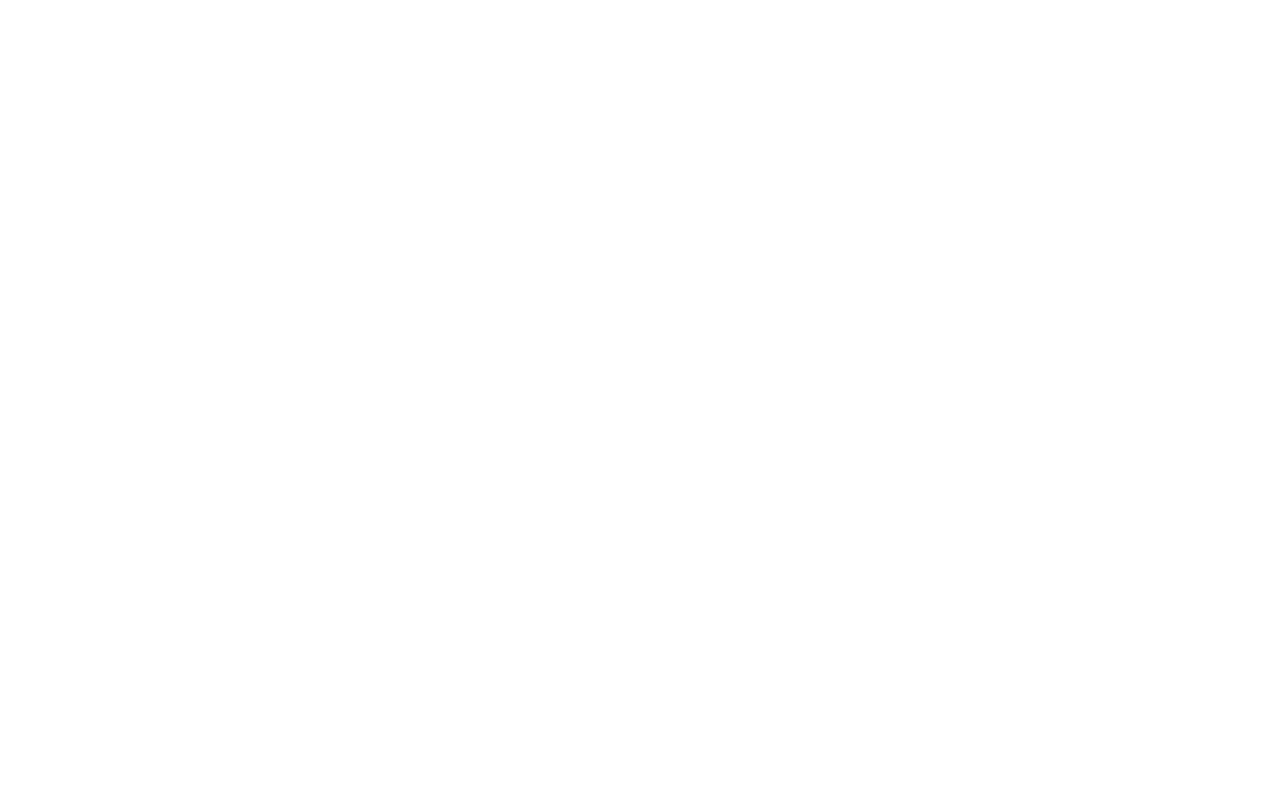
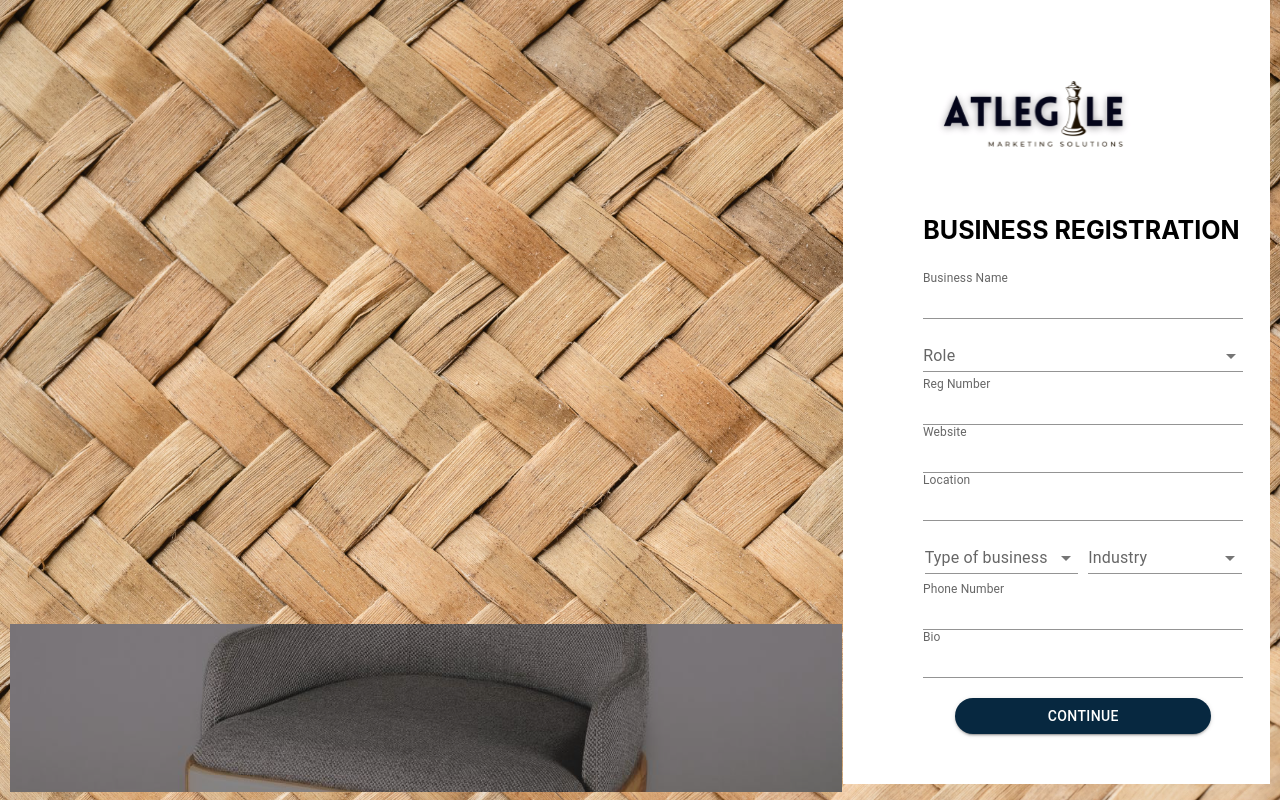
Before and after one commit to ramorokaneo/AMS-Project, a React (Vite) app: page /business-reg in a window 1280 px wide. Before the commit this address had no page. Built offline with nearby package versions, Linux system fonts and the light colour scheme.

Commit message:
business registration almost complete

```diff
--- a/src/App.jsx
+++ b/src/App.jsx
@@ -6,7 +6,7 @@
 // import TellUsAboutYourself from './Components/Client/SignUp/TellUsAboutYourself';
 // import AlternativeContact from './Components/Client/SignUp/AlternativeContact';
 // import SignIn from './Components/Client/SignIn/Signin';
-// import BusinessRegistration from './Components/Client/BusinessRegistration/BusinessRegistration';
+import BusinessRegistration from './Components/Client/BusinessRegistration/BusinessRegistration';
 // import AddProductsAndServices from './Components/Client/BusinessRegistration/AddProductsAndServices';
 import PaymentInfo from "./Components/Client/BusinessRegistration/PaymentInfo";
 // import ProductDetails from './Components/Client/ProductDetails/ProductDetails';
@@ -32,7 +32,7 @@
         <Route path='/tellus' element={<TellUsAboutYourself/>}/>
         <Route path='/altnative-contact' element={<AlternativeContact/>}/>
         <Route path='/signin' element={<SignIn/>}/> */}
-        {/* <Route path='/business-reg' element={<BusinessRegistration/>}/> */}
+        <Route path='/business-reg' element={<BusinessRegistration/>}/>
         {/* <Route path='/add-products-and-services' element={<AddProductsAndServices/>}/> */}
         <Route path="/payment-info" element={<PaymentInfo />} />
         {/* <Route path='/product-details' element={<ProductDetails/>}/> */}
--- a/src/Components/Client/BusinessRegistration/BusinessRegistration.jsx
+++ b/src/Components/Client/BusinessRegistration/BusinessRegistration.jsx
@@ -1,13 +1,326 @@
-// import React from 'react'
-// import { Footer } from "../../Global/Footer";
+import React, { useState } from "react";
+import TextField from "@mui/material/TextField";
+import MenuItem from "@mui/material/MenuItem";
+import Button from "@mui/material/Button";
+import Grid from "@mui/material/Grid";
+import Box from "@mui/material/Box";
+
+import background from "../../Global/images/Reed.jpg";
+import logo from "../../Global/images/logo.svg";
+import Banner from "../../Global/images/media bg-cover.png";
 
 const BusinessRegistration = () => {
+  const [selectedBusinessType, setSelectedBusinessType] = useState("");
+  const [selectedIndustry, setSelectedIndustry] = useState("");
+
+  const handlechange = () => {};
+
+  const emptyOption = [""];
+
+  const roleOptions = [
+    ...emptyOption,
+    "Graphic Designer",
+    "Data Entry Specialist",
+    "Project Manager",
+    "Software Engineer",
+    "Marketing Specialist",
+    "Sales Manager",
+    "Accountant",
+    "HR Manager",
+    "Content Writer",
+    "Customer Support Specialist",
+    "Product Manager",
+    "Financial Analyst",
+    "UI/UX Designer",
+    "Network Administrator",
+    "Legal Counsel",
+    "Business Analyst",
+    "Quality Assurance Engineer",
+    "Data Scientist",
+    "Operations Manager",
+    "Research Scientist",
+  ];
+
+  const businessTypeOptions = [
+    ...emptyOption,
+    "Sole Proprietorship",
+    "Partnership",
+    "Online Business",
+    "Limited Liability Company (LLC)",
+    "Corporation",
+    "Cooperative",
+    "Franchise",
+    "Nonprofit Organization",
+    "Joint Venture",
+    "S Corporation",
+    "Trust",
+    "Limited Partnership (LP)",
+    "General Partnership",
+    "Limited Liability Partnership (LLP)",
+    "B Corporation",
+    "Sole Proprietorship",
+    "Freelancer or Independent Contractor",
+    "Home-Based Business",
+    "Retail Business",
+    "E-commerce Business",
+  ];
+
+  const industryOptions = [
+    ...emptyOption,
+    "Technology",
+    "Energy",
+    "Telecommunications",
+    "Healthcare",
+    "Finance",
+    "Education",
+    "Entertainment",
+    "Manufacturing",
+    "Retail",
+    "Transportation",
+    "Agriculture",
+    "Real Estate",
+    "Hospitality",
+    "Construction",
+    "Automotive",
+    "Media",
+    "Aerospace",
+    "Biotechnology",
+    "Pharmaceutical",
+    "Fashion",
+  ];
+
   return (
     <>
       <div>
-        <h2>BusinessRegistration</h2>
+        <div
+          className="container"
+          style={{
+            width: "100vw",
+            backgroundImage: `url(${background})`,
+            backgroundSize: "cover",
+            height: "100vh",
+          }}>
+          <Grid
+            container
+            style={{
+              width: "100%",
+              marginBottom: "-10vh",
+            }}>
+            <Grid
+              item
+              lg={8}
+              style={{
+                // backgroundColor: "blue",
+                display: "flex",
+                flexDirection: "column",
+                justifyContent: "space-between",
+                width: "100%",
+              }}>
+              <Grid
+                container
+                lg={6}
+                style={{
+                  width: "100vw",
+                }}></Grid>
+              <Grid
+                container
+                lg={6}
+                style={{
+                  width: "100vw",
+                  marginBottom: "-8px",
+                }}>
+                <img
+                  src={Banner}
+                  style={{
+                    height: "21vh",
+                    width: "65vw",
+                    paddingTop: "30vh",
+                    marginLeft: "10px",
+                    marginRight: "2px",
+                  }}
+                />
+              </Grid>
+            </Grid>
+
+            <Grid
+              item
+              lg={4}
+              style={{
+                backgroundColor: "#fff",
+                marginLeft: "-10px",
+                width: "100%",
+                height: "98vh",
+                alignSelf: "center",
+                display: "flex",
+                flexDirection: "column",
+                justifyContent: "space-between",
+              }}>
+              <Grid>
+                <img
+                  src={logo}
+                  style={{ height: "9vh", width: "90%", paddingTop: "10vh" }}
+                />
+              </Grid>
+              <Box
+                component="form"
+                sx={{
+                  "& > :not(style)": { m: 1, width: "25ch" },
+                }}
+                noValidate
+                autoComplete="off">
+                <div
+                  className="form-container"
+                  style={{
+                    justifyContent: "center",
+                    textAlign: "center",
+                    alignItems: "center",
+                    width: "75%",
+                    marginLeft: "80px",
+                    marginBottom: "30px",
+                  }}>
+                  <h2
+                    style={{
+                      color: "#000",
+                      textAlign: "left",
+                      fontSize: "25px",
+                    }}>
+                    BUSINESS REGISTRATION
+                  </h2>
+                  <TextField
+                    id="outlined-number"
+                    label="Business Name"
+                    type="text"
+                    variant="standard"
+                    InputLabelProps={{
+                      shrink: true,
+                    }}
+                    style={{ width: "100%" }}
+                  />
+                  <br />
+                  <TextField
+                    id="outlined-select-currency"
+                    select
+                    label="Role"
+                    variant="standard"
+                    value={selectedBusinessType}
+                    onChange={(e) => setSelectedBusinessType(e.target.value)}
+                    style={{
+                      width: "100%",
+                      textAlign: "left",
+                      marginTop: "5px",
+                    }}>
+                    {roleOptions.map((option) => (
+                      <MenuItem key={option} value={option}>
+                        {option}
+                      </MenuItem>
+                    ))}
+                  </TextField>
+                  <br />
+
+                  <TextField
+                    id="outlined-number"
+                    label="Reg Number"
+                    type="number"
+                    variant="standard"
+                    InputLabelProps={{
+                      shrink: true,
+                    }}
+                    style={{
+                      width: "100%",
+                      marginTop: "5px",
+                    }}
+                  />
+                  <TextField
+                    id="outlined-number"
+                    label="Website"
+                    type="text"
+                    variant="standard"
+                    InputLabelProps={{
+                      shrink: true,
+                    }}
+                    style={{ width: "100%" }}
+                  />
+                  <TextField
+                    id="outlined-number"
+                    label="Location"
+                    type="text"
+                    variant="standard"
+                    InputLabelProps={{
+                      shrink: true,
+                    }}
+                    style={{ width: "100%" }}
+                  />
+                  <TextField
+                    id="outlined-select-currency"
+                    select
+                    label="Type of business"
+                    variant="standard"
+                    value={selectedBusinessType}
+                    onChange={(e) => setSelectedBusinessType(e.target.value)}
+                    style={{
+                      width: "48%",
+                      marginTop: "5px",
+                      marginRight: "10px",
+                    }}>
+                    {businessTypeOptions.map((option) => (
+                      <MenuItem key={option} value={option}>
+                        {option}
+                      </MenuItem>
+                    ))}
+                  </TextField>
+                  <TextField
+                    id="outlined-select-currency"
+                    select
+                    label="Industry"
+                    variant="standard"
+                    value={selectedIndustry}
+                    onChange={(e) => setSelectedIndustry(e.target.value)}
+                    style={{ width: "48%", marginTop: "5px" }}>
+                    {industryOptions.map((option) => (
+                      <MenuItem key={option} value={option}>
+                        {option}
+                      </MenuItem>
+                    ))}
+                  </TextField>
+                  <TextField
+                    id="outlined-number"
+                    label="Phone Number"
+                    type="text"
+                    variant="standard"
+                    InputLabelProps={{
+                      shrink: true,
+                    }}
+                    style={{ width: "100%", marginTop: "8px" }}
+                  />
+                  <TextField
+                    id="outlined-number"
+                    label="Bio"
+                    type="text"
+                    variant="standard"
+                    InputLabelProps={{
+                      shrink: true,
+                    }}
+                    style={{ width: "100%" }}
+                  />
+                  {/* Add other TextField components as needed */}
+                  <Button
+                    variant="contained"
+                    style={{
+                      width: "80%",
+                      height: "10%",
+                      margin: "20px 0px",
+                      background: "#072840",
+                      borderRadius: "30px",
+                    }}
+                    onClick={handlechange}>
+                    Continue
+                  </Button>
+                </div>
+              </Box>
+            </Grid>
+          </Grid>
+        </div>
       </div>
-      {/* <Footer /> */}
     </>
   );
 };
--- a/src/Components/Client/BusinessRegistration/PaymentInfo.jsx
+++ b/src/Components/Client/BusinessRegistration/PaymentInfo.jsx
@@ -3,6 +3,7 @@
 import background from "../../Global/images/Reed.jpg";
 import logo from "../../Global/images/logo.svg";
 import Banner from "../../Global/images/media bg-cover.png";
+import { Footer } from "../../Global/Footer";
 
 const PaymentInfo = () => {
   const currentYear = new Date().getFullYear();
@@ -191,6 +192,7 @@
             </div>
           </Box>
         </Grid>
+        {/* <Footer /> */}
       </Grid>
     </div>
   );
--- a/src/Components/Global/Footer.jsx
+++ b/src/Components/Global/Footer.jsx
@@ -2,6 +2,7 @@
 import { Grid } from "@mui/material";
 import lion from "../Global/images/BigLion..png"; // Make sure the path is correct
 import shadowLogo from "./images/Shadow_Logo.png";
+
 
 export function Footer() {
   return (
@@ -103,6 +104,7 @@
           alt="lion-image"
         />
       </Grid>
+
     </Grid>
   );
 }
```
